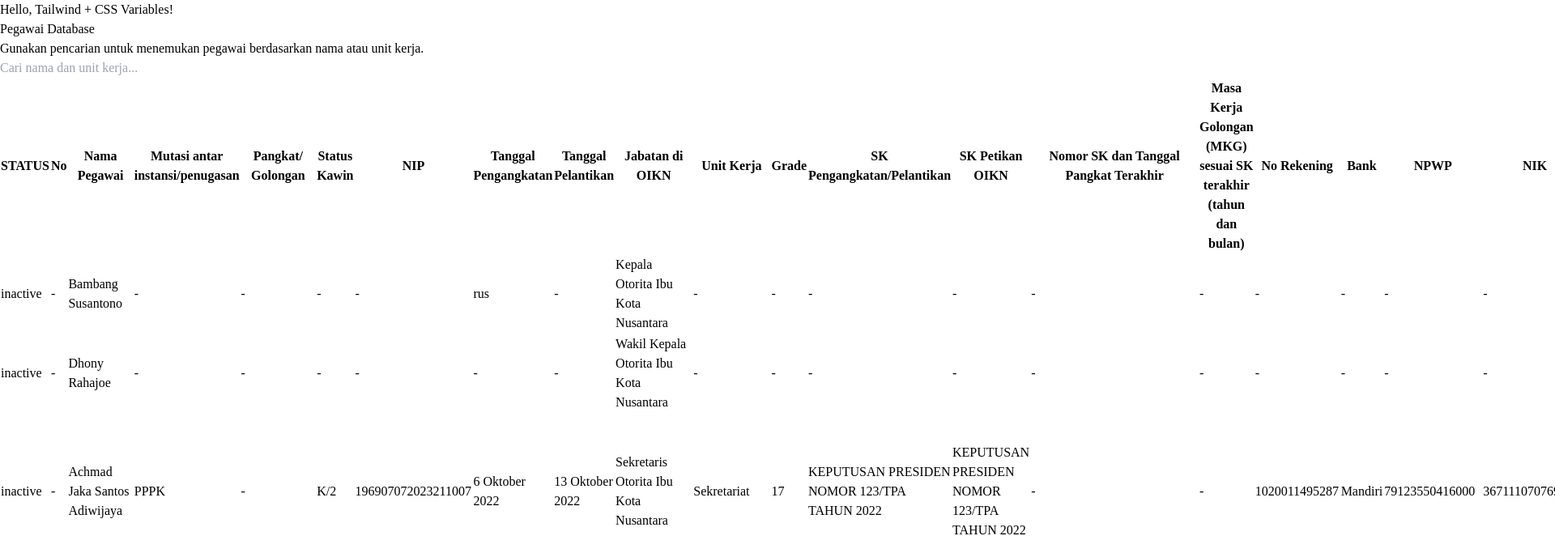
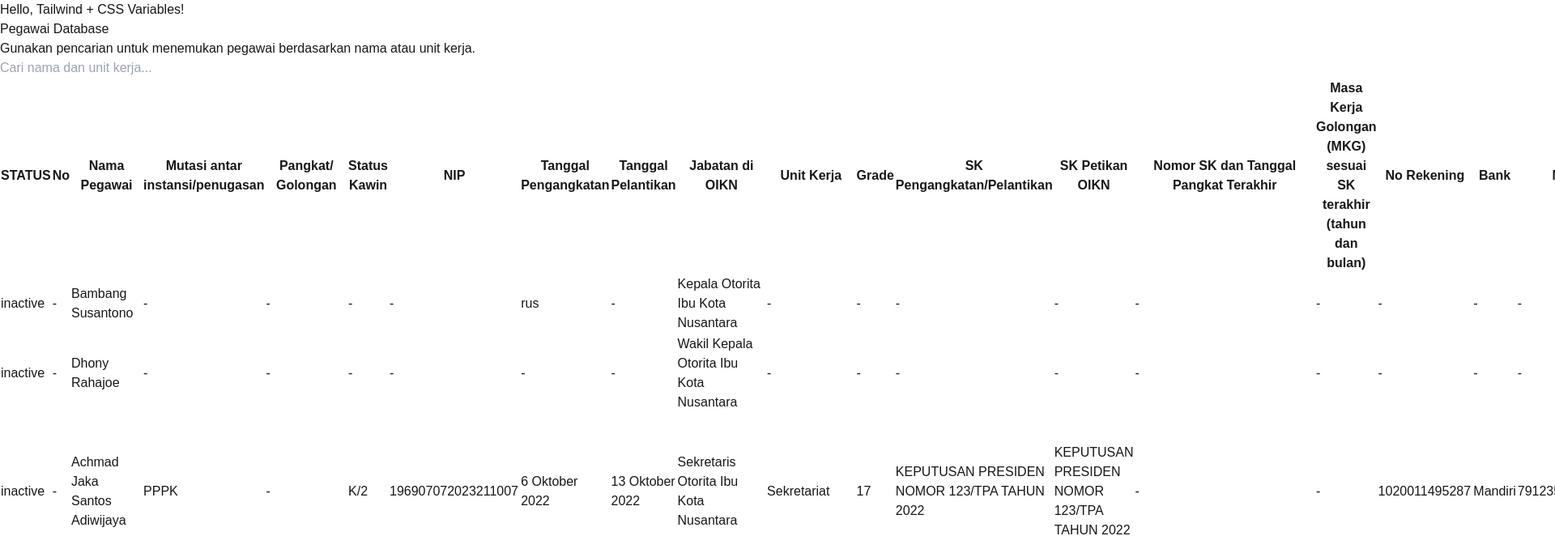
Before and after one commit to achmadsyariefha/pegawai-database-next-2, a Next.js app: page / in a window 1280 px wide. Shown: the top 662 px of the page at 81% size, 1920 px wide, since content can reach past the window. Built offline with nearby package versions, Linux system fonts and the light colour scheme.

Commit message:
config 2

```diff
--- a/src/app/globals.css
+++ b/src/app/globals.css
@@ -2,29 +2,31 @@
 @tailwind components;
 @tailwind utilities;
 
-/* @import "tailwindcss";
+/* @import "tailwindcss"; */
 
 :root {
   --background: #ffffff;
   --foreground: #171717;
+  --font-sans: Arial, Helvetica, sans-serif;
+  --font-mono: "Courier New", monospace;
 }
 
-@theme inline {
+/* @theme inline {
   --color-background: var(--background);
   --color-foreground: var(--foreground);
   --font-sans: var(--font-geist-sans);
   --font-mono: var(--font-geist-mono);
-}
+} */
 
 @media (prefers-color-scheme: dark) {
   :root {
     --background: #0a0a0a;
-    --foreground: #ededed;
+    --foreground: #e4e4e4;
   }
 }
 
 body {
   background: var(--background);
   color: var(--foreground);
-  font-family: Arial, Helvetica, sans-serif;
-} */
+  font-family: var(--font-sans);
+}
```
